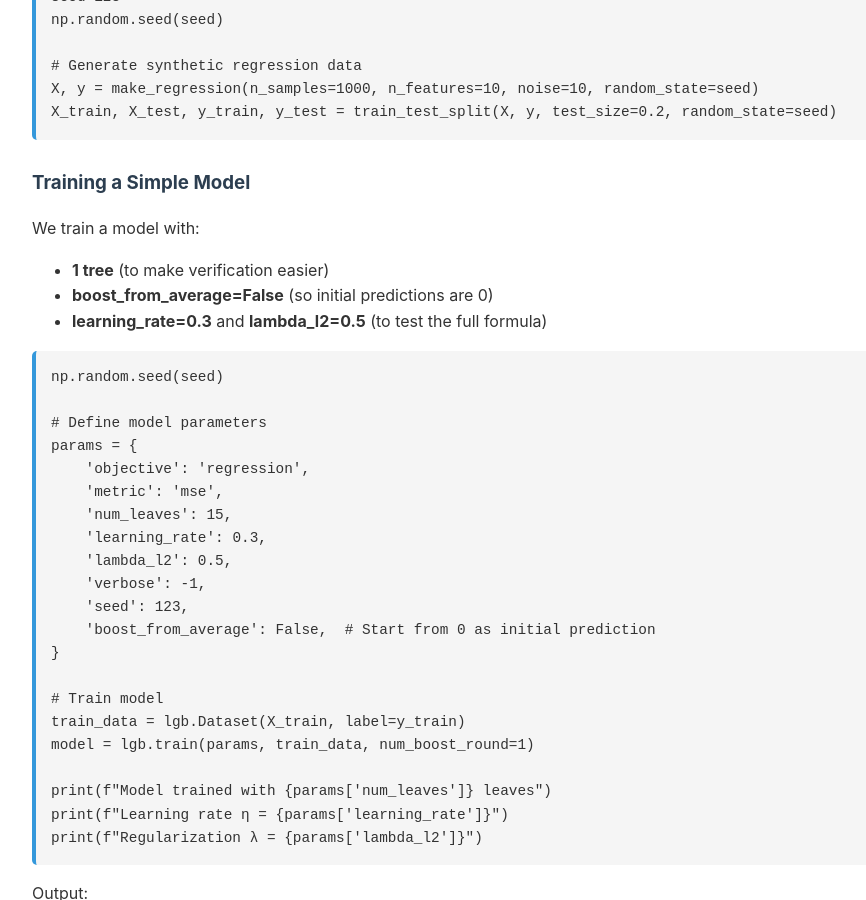
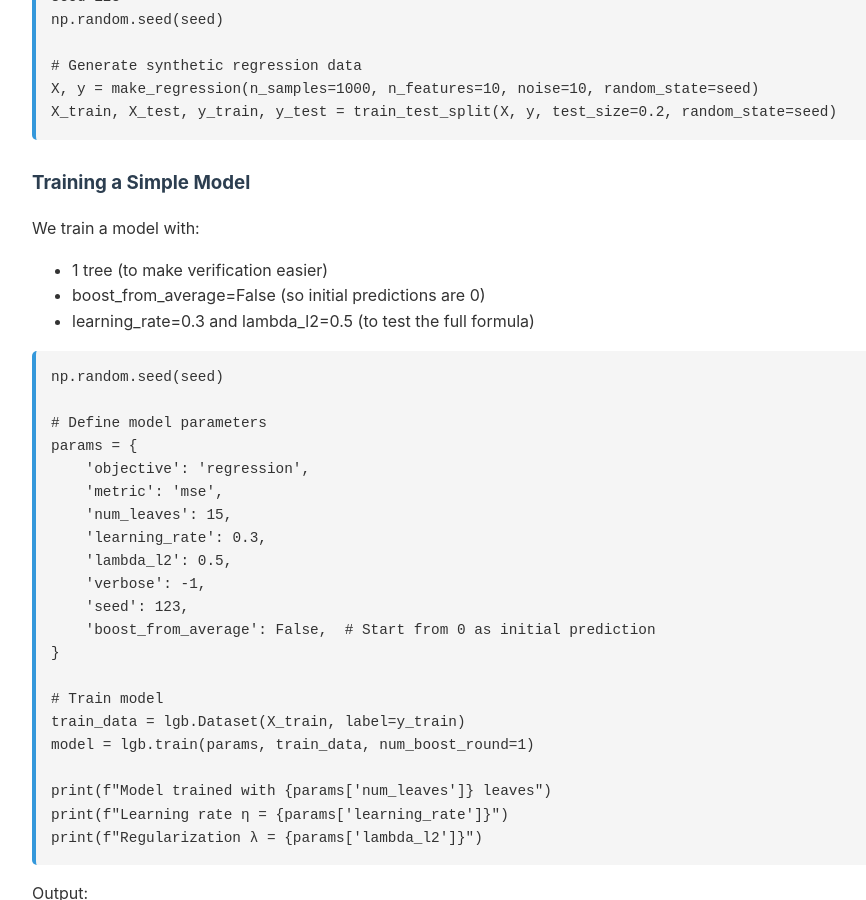
Before and after one commit to StatMixedML/gbdt-explained, a Jekyll site: the page built from index.md, in a window 1280 px wide and 900 px high, scrolled down 8928 px. Shown: the whole window, without its empty margins (158-1024 px from the left). Built offline with Jekyll 4.4.1, drawn with Linux system fonts in a browser that asks for light colours.

````diff
--- a/index.md
+++ b/index.md
@@ -294,9 +294,9 @@ X_train, X_test, y_train, y_test = train_test_split(X, y, test_size=0.2, random_
 ### Training a Simple Model
 
 We train a model with:
-- **1 tree** (to make verification easier)
-- **boost_from_average=False** (so initial predictions are 0)
-- **learning_rate=0.3** and **lambda_l2=0.5** (to test the full formula)
+- 1 tree (to make verification easier)
+- boost_from_average=False (so initial predictions are 0)
+- learning_rate=0.3 and lambda_l2=0.5 (to test the full formula)
 
 ```python
 np.random.seed(seed)
````
